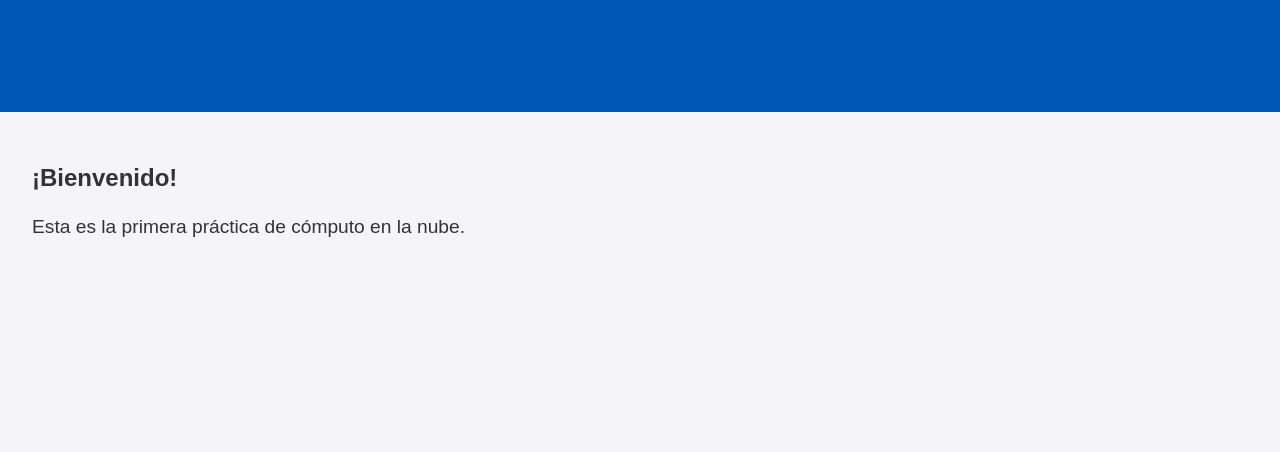
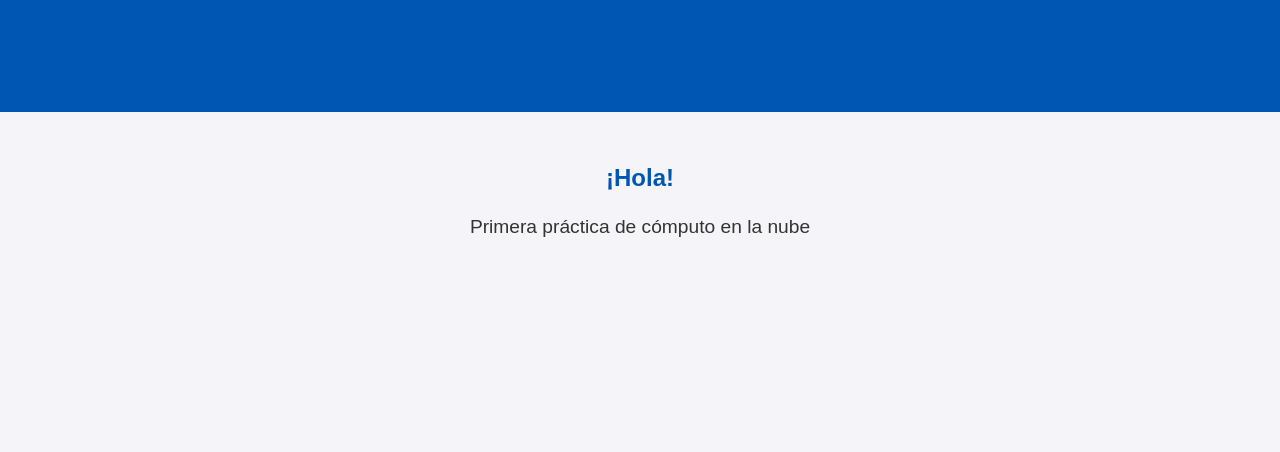
Before and after one commit to M0nkeyroger/Practica1-Nube, a PHP site: page / in a window 1280 px wide. Shown: the top 452 px of the page. Run offline with PHP 8.4, Linux system fonts and the light colour scheme.

Commit message:
Update index.php

```diff
--- a/index.php
+++ b/index.php
@@ -20,6 +20,7 @@
     }
     main {
       padding: 2rem;
+      text-align: center;
     }
     h1 {
       color: #0056b3;
@@ -44,8 +45,8 @@
     <h1>Unitec - Cómputo en la Nube</h1>
   </header>
   <main>
-    <h2>¡Bienvenido!</h2>
-    <p>Esta es la primera práctica de cómputo en la nube.</p>
+    <h2 style="color: #0056b3;">¡Hola!</h2>
+    <p>Primera práctica de cómputo en la nube</p>
   </main>
   <footer>
     <p>&copy; 2024 Unitec. Todos los derechos reservados.</p>
```
